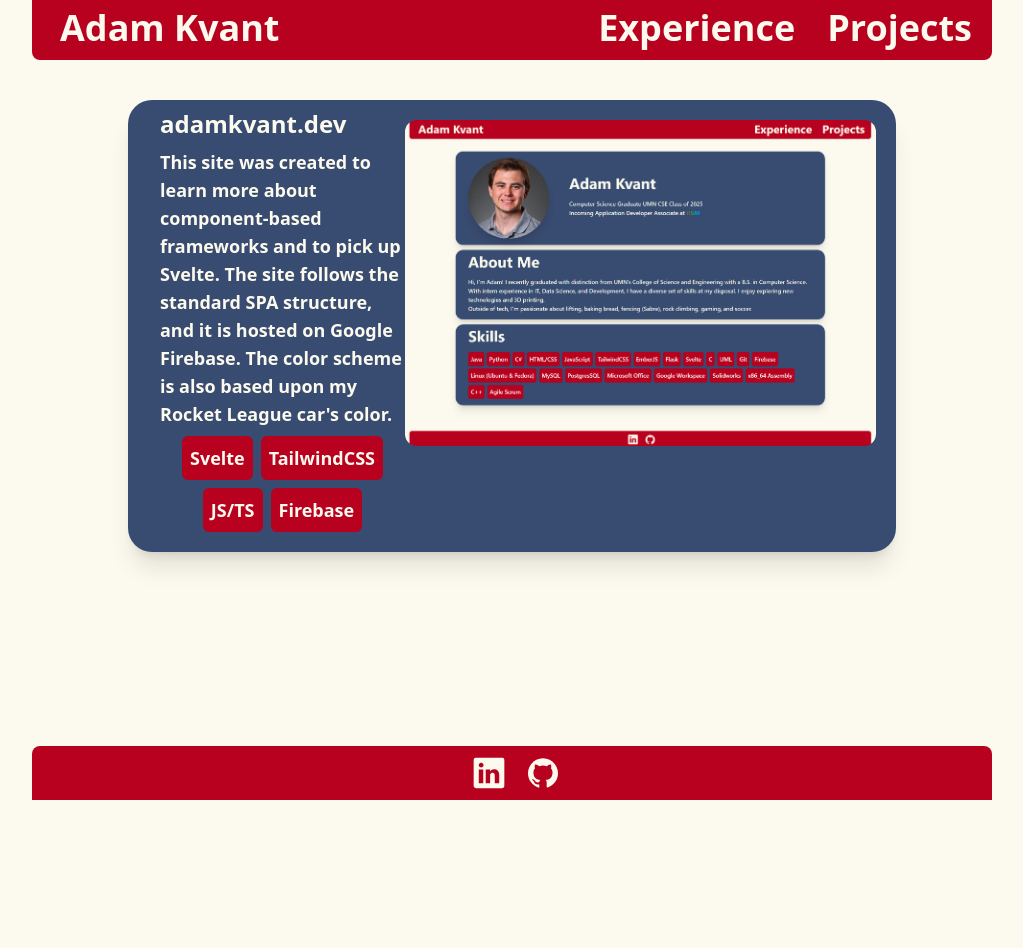
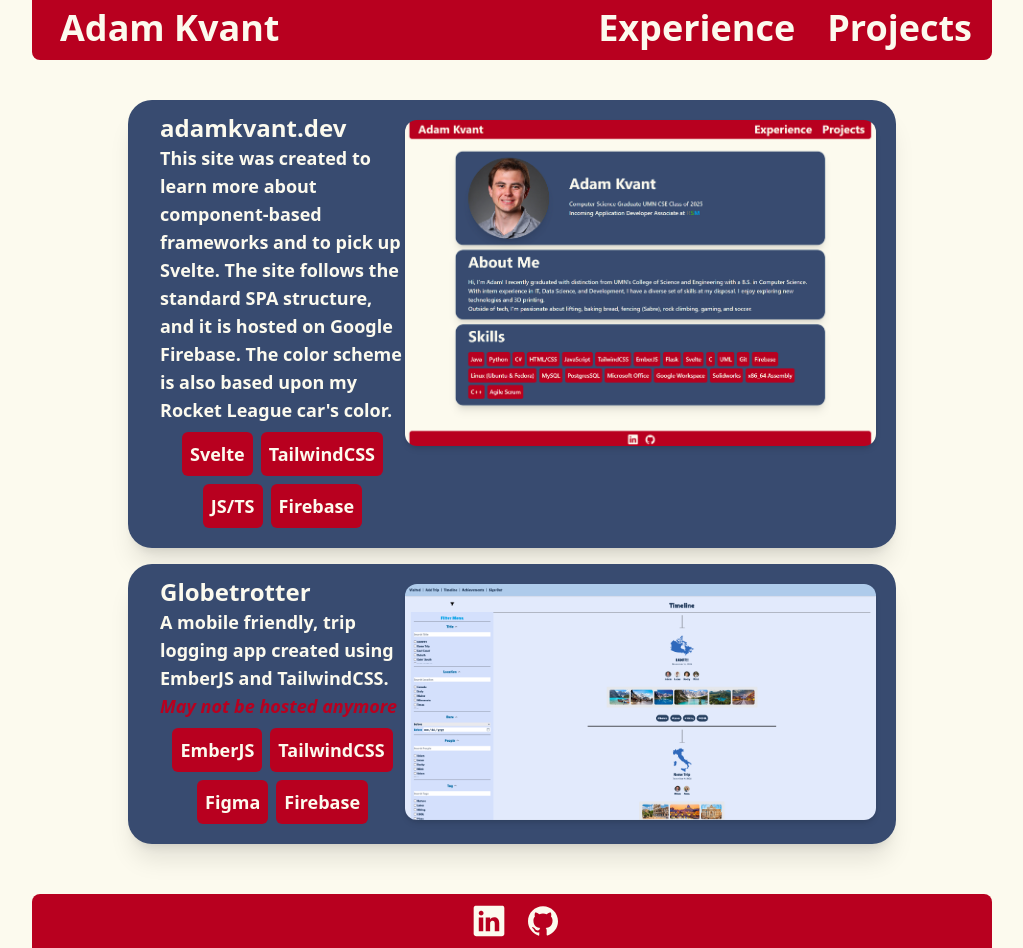
Before and after one commit to AdamKvant/AdamKvantSite, a SvelteKit app: page /projects in a window 1280 px wide. Shown: the whole page, without its empty margins (128-1151 px from the left). Before the commit the page ends 800 px from the top, so only its background shows below. Built offline with nearby package versions, Linux system fonts and the light colour scheme.

Commit message:
added globetrotter and disclaimer

```diff
--- a/src/components/Projects.svelte
+++ b/src/components/Projects.svelte
@@ -4,9 +4,19 @@
         title: "adamkvant.dev",
         description: "This site was created to learn more about component-based frameworks and to pick up Svelte. The site follows the standard SPA structure, and it is hosted on Google Firebase. The color scheme is also based upon my Rocket League car's color.",
         tags: ["Svelte","TailwindCSS","JS/TS","Firebase"],
+        disclaimer:false,
         source: "AKSitePic.png",
         alt: "adamkvant.dev picture",
         link:"https://github.com/AdamKvant/AdamKvantSite",
+    },
+    {
+      title:"Globetrotter",
+      description:"A mobile friendly, trip logging app created using EmberJS and TailwindCSS.",
+      tags: ["EmberJS","TailwindCSS", "Figma","Firebase"],
+      disclaimer:true,
+      source:"Globetrotter.png",
+      alt:"Globetrotter picture",
+      link:"https://github.com/csci5117f24/project-2-peanut-butter-pickles"
     },
     ];
     import Tag from "./Tag.svelte";
@@ -14,11 +24,15 @@
 
   <div class="flex flex-col space-y-4 w-full items-center my-10">
     {#each projects as item}
-      <a href={item.link} class="Card flex flex-row">
-        <div class="mt-2 mb-0 ml-8 space-y-2 w-1/3">
+      <a href={item.link} class="Card flex flex-row shadow-2xl">
+        <div class="mt-3 mb-0 ml-8 space-y-2 w-1/3">
           <h2 class="text-2xl font-bold text-[#FCFAEE]">{item.title}</h2>
           {#if item.description}
-            <div class="">{item.description}</div>
+            <span>{item.description}</span>
+          {/if}
+          {#if item.disclaimer}
+            <br>
+            <span class="italic text-[#B8001F]">May not be hosted anymore</span>
           {/if}
           <div class="flex flex-wrap justify-center gap-2">
             {#each item.tags as tag}
@@ -28,7 +42,7 @@
         </div>
         <div class="w-2/3 pr-5 pt-5">
           {#if item.source}
-          <img class="rounded-xl" src="images/{item.source}" alt={item.alt}>
+          <img class="rounded-xl shadow-md" src="images/{item.source}" alt={item.alt}>
           {/if}
         </div>
       </a>
--- a/src/components/Timeline.svelte
+++ b/src/components/Timeline.svelte
@@ -63,7 +63,7 @@
 
   <div class="flex flex-col space-y-4 w-full items-center my-10">
     {#each timeline as item}
-      <div class="Card">
+      <div class="Card shadow-2xl">
         <div class="mt-2 mb-0 ml-8 space-y-2 mr-4">
           <h2 class="text-lg font-bold text-[#FCFAEE]">{item.title}</h2>
           <div class="flex flex-row gap-3">
```
Also changed, not shown: static/images/Globetrotter.png (added).
